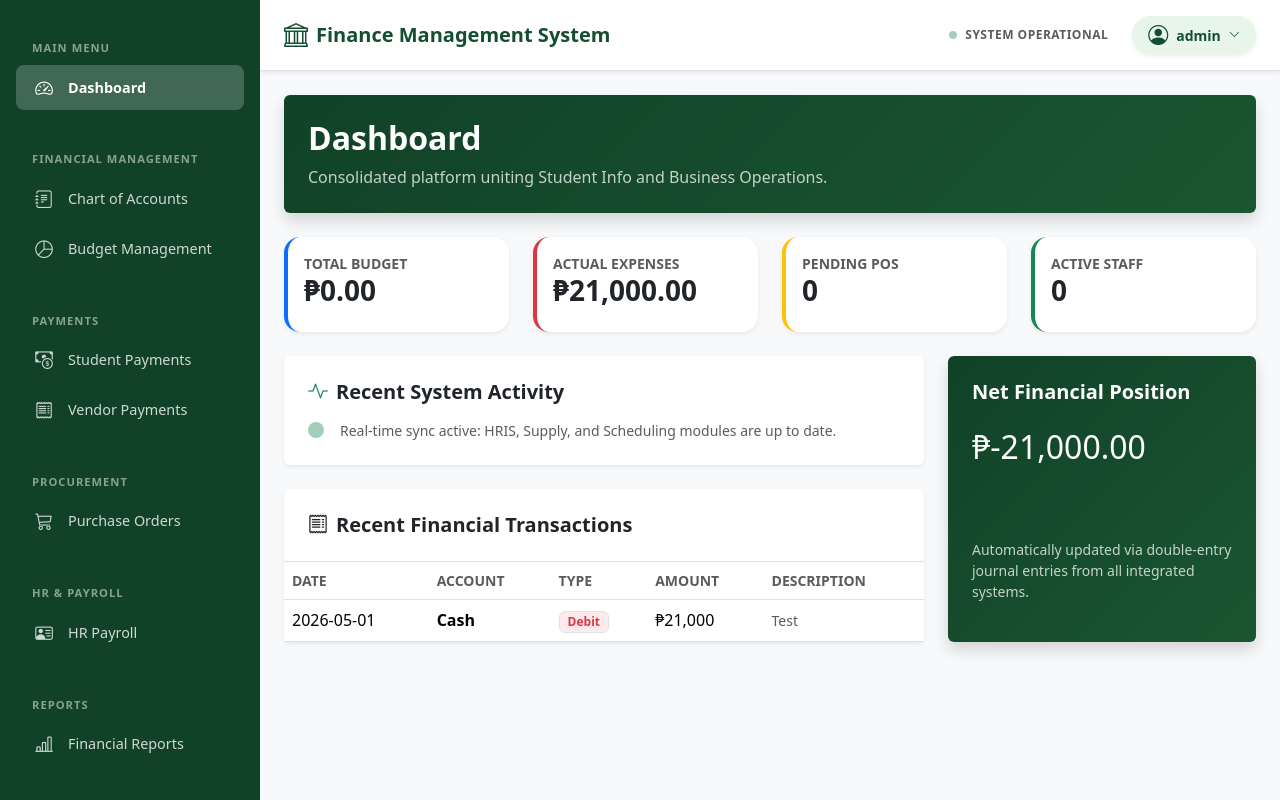
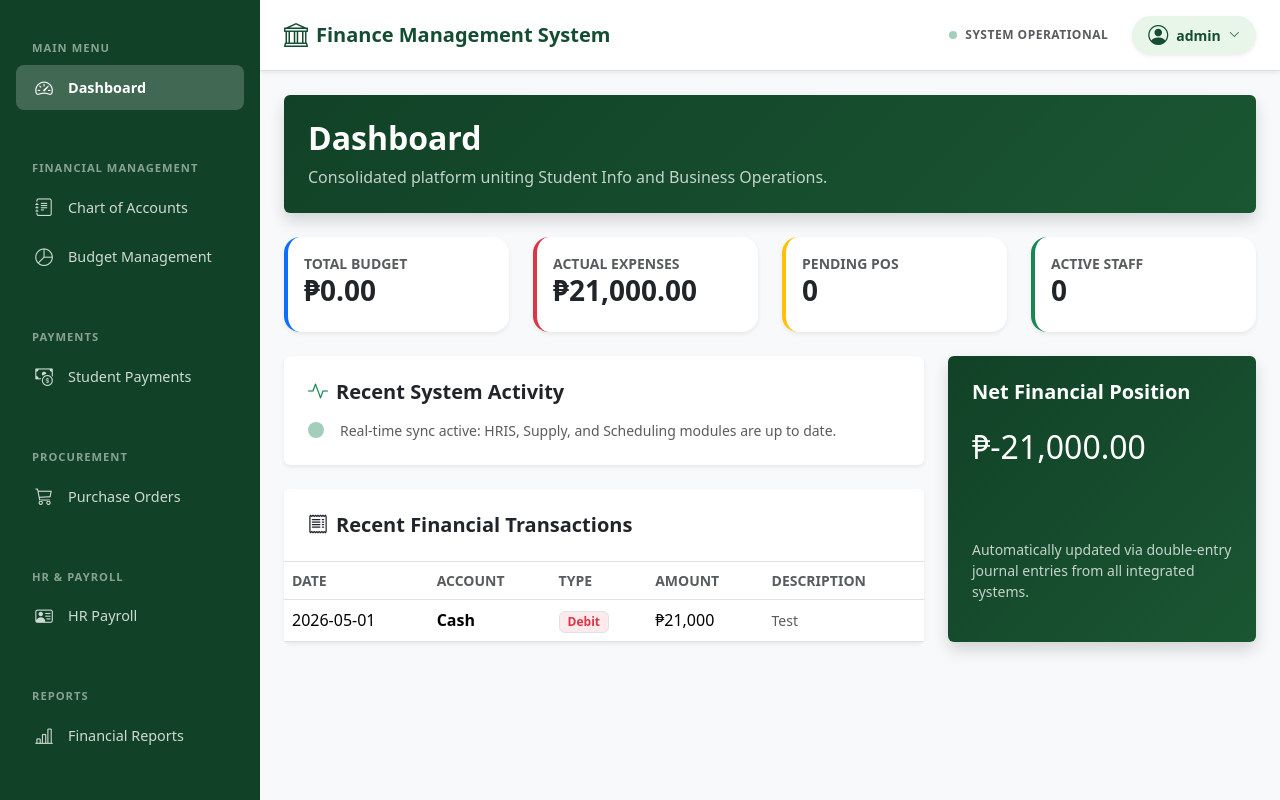
Before and after one commit to R4zaj/Finance_system, a PHP site: page /pages/dashboard.php in a window 1280 px wide. Run offline with PHP 8.4, Linux system fonts and the light colour scheme; a user stored in the database is signed in; data comes from the database, SQL or seed files in the repository.

Commit message:
Update sidebar.php

```diff
--- a/includes/sidebar.php
+++ b/includes/sidebar.php
@@ -124,11 +124,6 @@
                 <i class="bi bi-cash-coin"></i> Student Payments
             </a>
         </li>
-        <li class="nav-item">
-            <a href="ap_ar.php" class="nav-link sidebar-link text-decoration-none">
-                <i class="bi bi-receipt"></i> Vendor Payments
-            </a>
-        </li>
     </ul>
 
     <!-- PROCUREMENT -->
```
